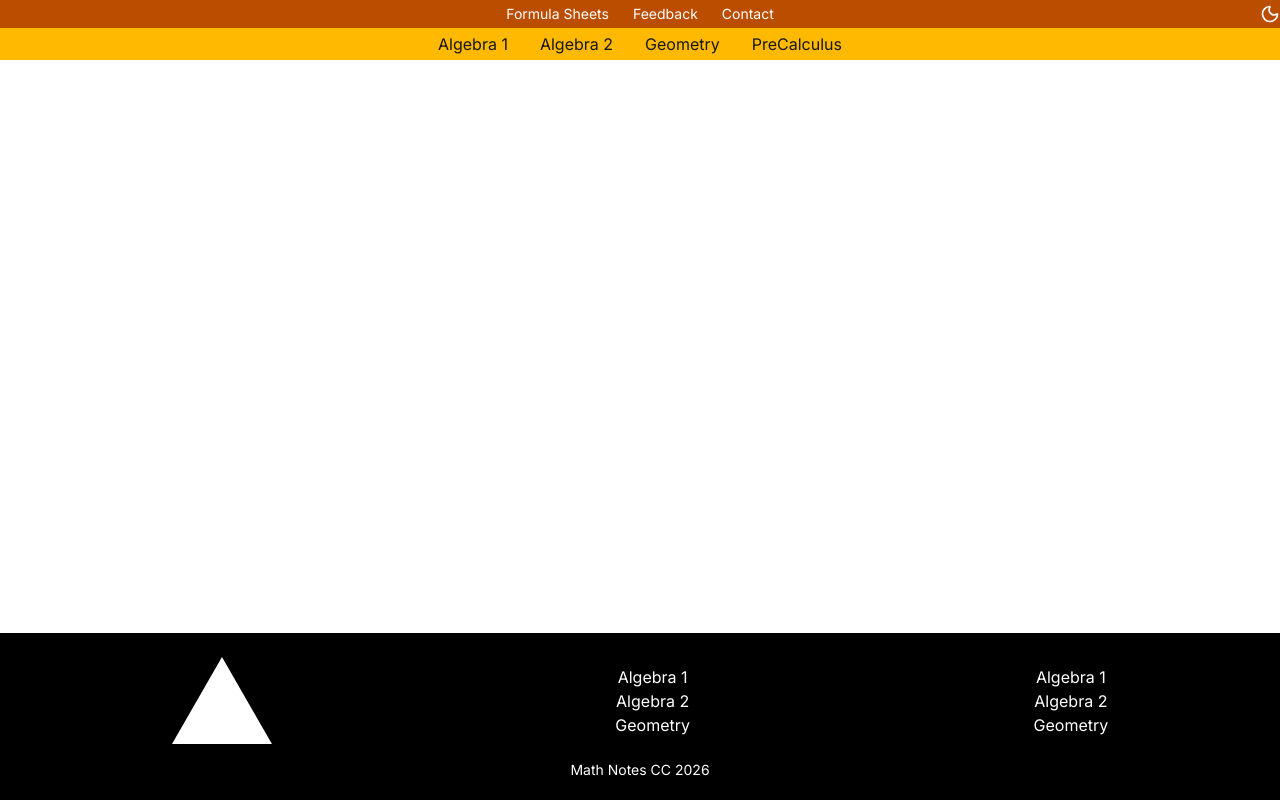
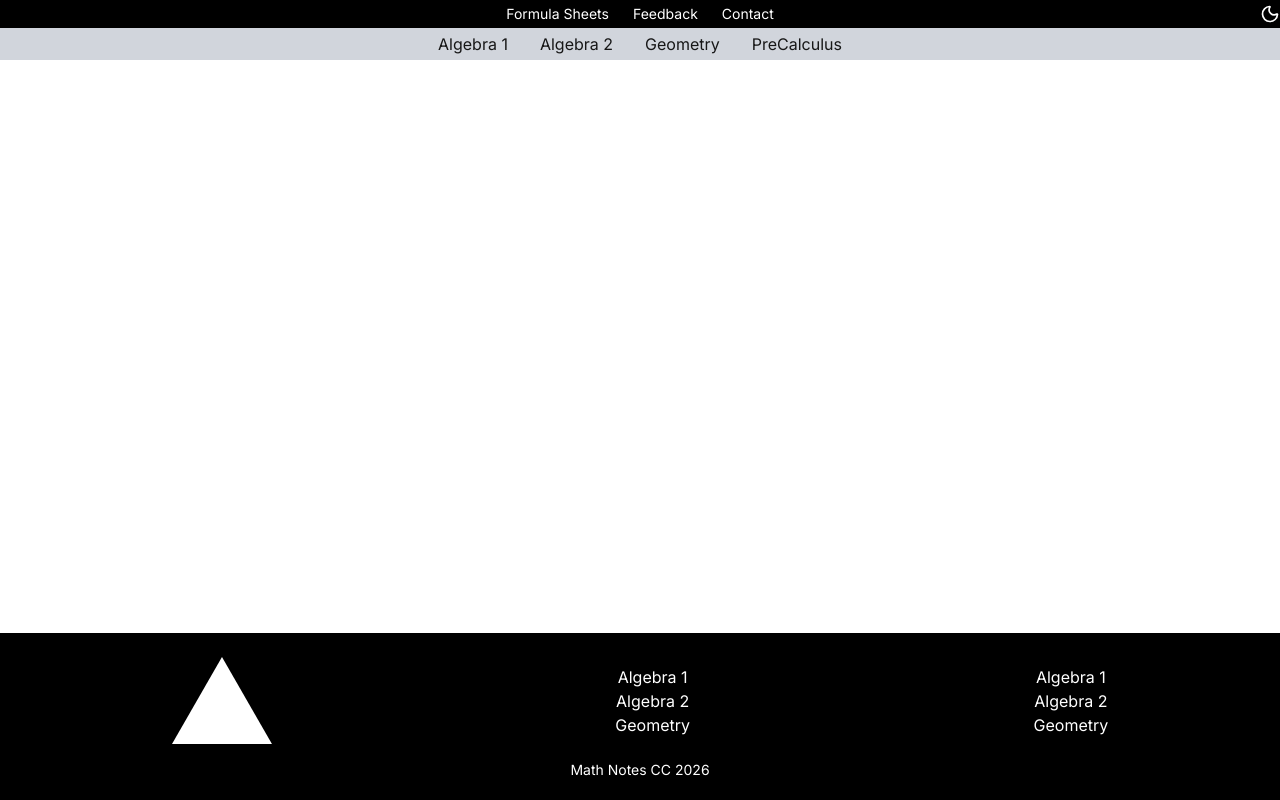
Before and after one commit to dakshs-07/math-notes, a Next.js app: page / in a window 1280 px wide. Built offline with nearby package versions, Linux system fonts and the light colour scheme.

Commit message:
changed topbar and navbar colors to match the color pallate

```diff
--- a/components/Navbar.jsx
+++ b/components/Navbar.jsx
@@ -5,7 +5,7 @@ function Navbar() {
     const linkstyle = "hover:underline hover:opacity-70"
   return (
     <div>
-        <div className='bg-amber-400 flex justify-center items-center gap-8 py-1'>
+        <div className='bg-gray-300 flex justify-center items-center gap-8 py-1'>
             <Link href="/math/Algebra1" className={linkstyle}>Algebra 1</Link>
             <Link href="/math/Algebra2" className={linkstyle}>Algebra 2</Link>
             <Link href="/math/Geometry" className={linkstyle}>Geometry</Link>
--- a/components/TopBar.jsx
+++ b/components/TopBar.jsx
@@ -5,7 +5,7 @@ import {Moon} from 'lucide-react';
 function TopBar() {
   return (
     <div>
-      <div className="flex justify-center items-center gap-6 text-sm bg-amber-700 h-7 text-white">
+      <div className="flex justify-center items-center gap-6 text-sm bg-black h-7 text-white">
         <Link href="/">Formula Sheets</Link>
         <Link href="/">Feedback</Link>
         <Link href="/">Contact</Link>
```
